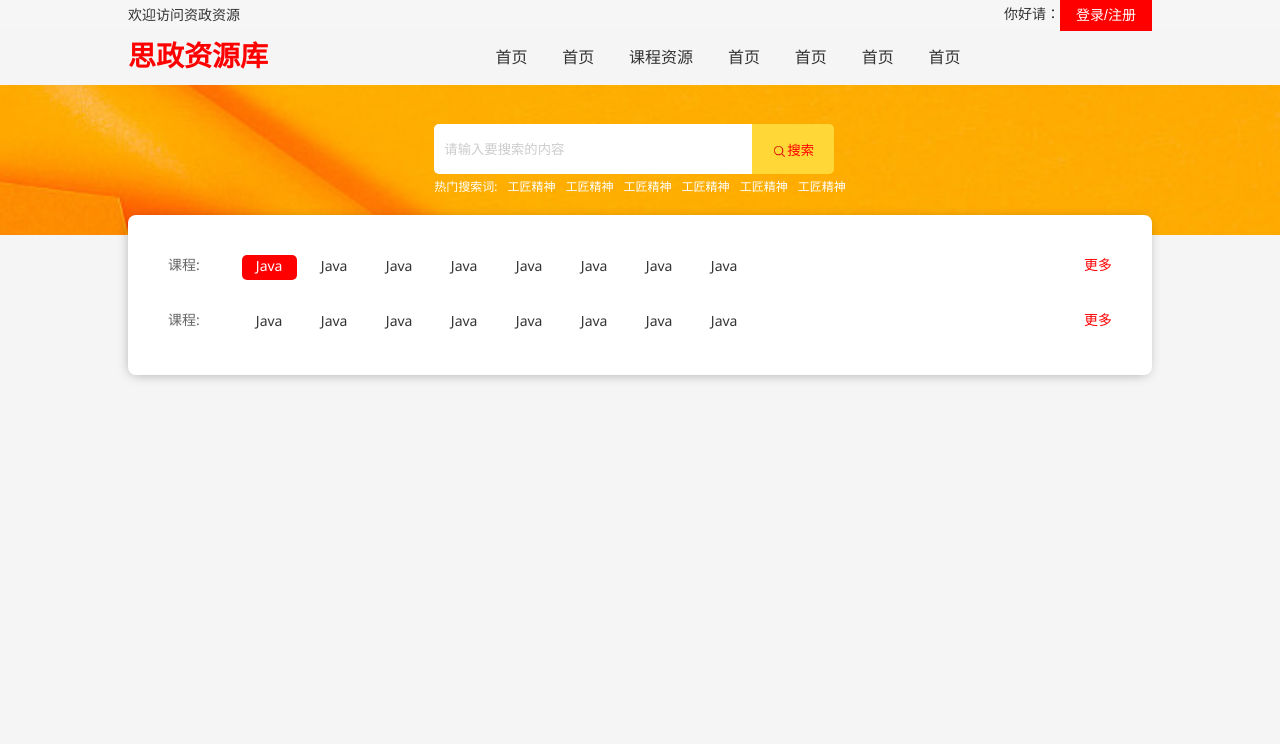
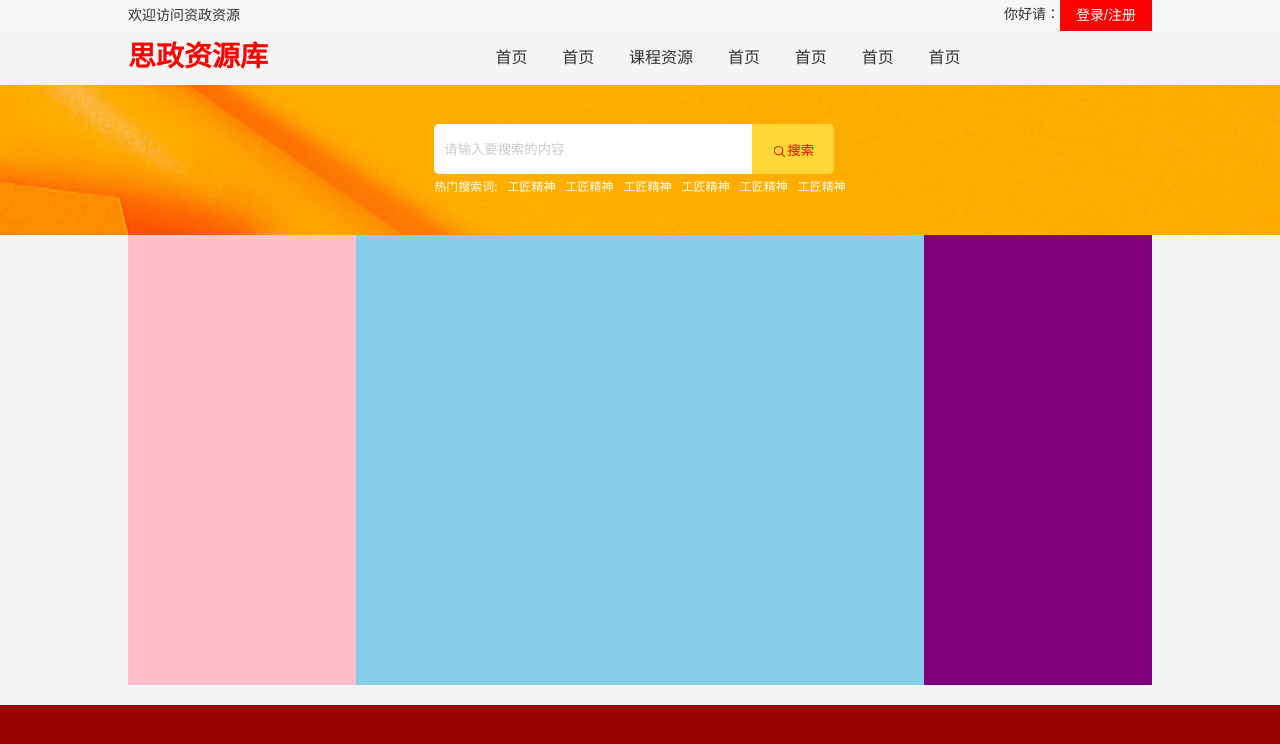
Before and after one commit to dbt64/sizheng, a Vue app: page / in a window 1280 px wide. Shown: the top 744 px of the page. Built offline with nearby package versions, Linux system fonts and the light colour scheme.

Commit message:
添加首页

```diff
--- a/src/views/Case/components/CasePenel.vue
+++ b/src/views/Case/components/CasePenel.vue
@@ -32,7 +32,12 @@ defineProps({
   background-color: #fff;
   .big-title {
     text-align: center;
+    height: 55px;
     font-size: 24px;
+    h3 {
+      height: 100%;
+      line-height: 55px;
+    }
   }
   .small-title {
     display: flex;
@@ -40,8 +45,6 @@ defineProps({
     height: 50px;
     line-height: 50px;
     font-size: 16px;
-    border-radius: 5px;
-    overflow: hidden;
     h4 {
       color: #333;
       font-size: 20px;
--- a/src/views/Case/components/CaseProduct.vue
+++ b/src/views/Case/components/CaseProduct.vue
@@ -16,39 +16,15 @@ let data = ref([
         text1: "lorem ipsum dolor sit amet",
         text2: "Lorem ipsum dolor sit amet.",
       },
-    ],
-  },
-  {
-    title: "专业核心课",
-    subTitle: "传感器",
-    c: [
       {
-        text1: "asdf",
-        text2: "12345",
-      },
-      {
-        text1: "asdfa",
-        text2: "动手12314实践",
+        text1: "lorem ipsum dolor sit amet",
+        text2: "Lorem ipsum dolor sit amet.",
       },
     ],
   },
   {
     title: "专业平台课",
     subTitle: "电子电工",
-    c: [
-      {
-        text1: "创新思维",
-        text2: "动手实践",
-      },
-      {
-        text1: "创新思维",
-        text2: "动手实践",
-      },
-    ],
-  },
-  {
-    title: "专业平台课",
-    subTitle: "物联网",
     c: [
       {
         text1: "创新思维",
@@ -94,7 +70,7 @@ let data = ref([
 .item-cont {
   margin-top: 20px;
   display: grid;
-  grid-template-columns: repeat(auto-fill, minmax(250px, 1fr));
+  grid-template-columns: repeat(3, 1fr);
   gap: 30px;
   .items {
     overflow: hidden;
--- a/src/views/Layout/components/LayoutSel.vue
+++ b/src/views/Case/components/LayoutSel.vue
@@ -4,28 +4,11 @@
   <div class="cont">
     <div class="kecheng">
       <div class="k-item">
-        <nav class="item-list">
+        <nav v-for="(item, index) in 2" :key="index" class="item-list">
           <ul>
             <span>课程:</span
             >&nbsp;
             <li><a class="active" href="#">Java</a></li>
-            <li><a href="#">Java</a></li>
-            <li><a href="#">Java</a></li>
-            <li><a href="#">Java</a></li>
-            <li><a href="#">Java</a></li>
-            <li><a href="#">Java</a></li>
-            <li><a href="#">Java</a></li>
-            <li><a href="#">Java</a></li>
-          </ul>
-          <div class="gd">
-            <a href="#">更多</a>
-          </div>
-        </nav>
-        <nav class="item-list">
-          <ul>
-            <span>课程:</span
-            >&nbsp;
-            <li><a href="#">Java</a></li>
             <li><a href="#">Java</a></li>
             <li><a href="#">Java</a></li>
             <li><a href="#">Java</a></li>
--- a/src/views/Case/index.vue
+++ b/src/views/Case/index.vue
@@ -2,9 +2,11 @@
 import CaseProduct from "./components/CaseProduct.vue";
 import Crumbs from "./components/Crumbs.vue";
 import CaseTable from "./components/CaseTable.vue";
+import LayoutSel from "./components/LayoutSel.vue";
 </script>
 
 <template>
+  <LayoutSel />
   <Crumbs />
   <CaseProduct />
   <CaseTable />
--- /dev/null
+++ b/src/views/Layout/components/LayoutFooter.vue
@@ -0,0 +1,16 @@
+<script setup></script>
+
+<template>
+  <div class="footer">
+    <div class="cont"></div>
+  </div>
+</template>
+
+<style lang="scss" scoped>
+.footer {
+  width: 100%;
+  height: 200px;
+  background-color: rgb(150, 0, 0);
+  margin-top: 20px;
+}
+</style>
--- /dev/null
+++ b/src/views/Layout/components/LayoutSetion.vue
@@ -0,0 +1,33 @@
+<script setup></script>
+
+<template>
+  <div class="cont">
+    <div class="main">
+      <div class="banner">
+        <aside class="aside"></aside>
+        <div class="swiper"></div>
+        <div class="main-item"></div>
+      </div>
+    </div>
+  </div>
+</template>
+
+<style lang="scss" scoped>
+.main {
+  height: 450px;
+  .banner {
+    height: 100%;
+    display: grid;
+    grid-template-columns: 1fr 2.5fr 1fr;
+    .aside {
+      background-color: pink;
+    }
+    .swiper {
+      background-color: skyblue;
+    }
+    .main-item {
+      background-color: purple;
+    }
+  }
+}
+</style>
--- a/src/views/Layout/index.vue
+++ b/src/views/Layout/index.vue
@@ -1,15 +1,17 @@
 <script setup>
 import LayoutHeader from "./components/LayoutHeader.vue";
 import LayoutNav from "./components/LayoutNav.vue";
-import LayoutSel from "./components/LayoutSel.vue";
+import LayoutSetion from "./components/LayoutSetion.vue";
+import LayoutFooter from "./components/LayoutFooter.vue";
 import { RouterView } from "vue-router";
 </script>
 
 <template>
   <LayoutNav />
   <LayoutHeader />
-  <LayoutSel />
   <RouterView />
+  <LayoutSetion />
+  <LayoutFooter />
 </template>
 
 <style scoped></style>
```
